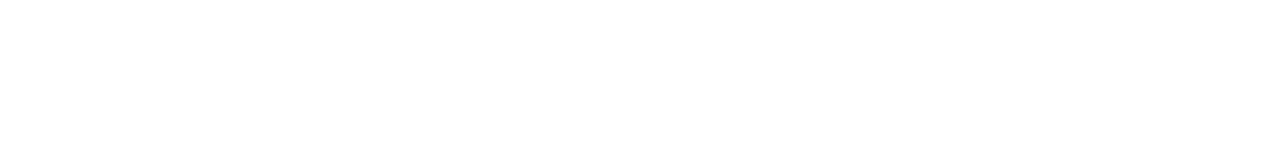
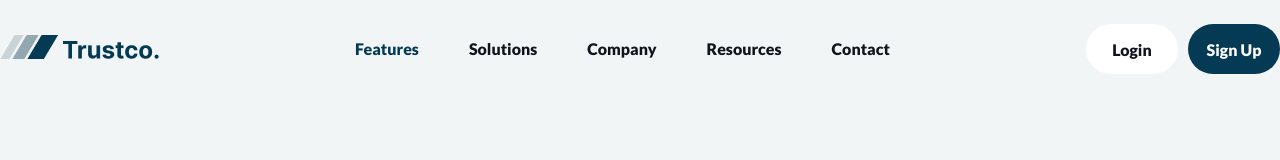
Before and after one commit to hekimm/trustco, a plain HTML site: page index.html in a window 1280 px wide. Drawn offline with Linux system fonts and the light colour scheme.

Commit message:
[RLP-1] - designed the header-section

```diff
--- a/index.html
+++ b/index.html
@@ -4,12 +4,50 @@
     <meta charset="UTF-8" />
     <meta name="viewport" content="width=device-width, initial-scale=1.0" />
     <title>Trustco</title>
+    <link rel="stylesheet" href="styles/style.css" />
+    <link rel="stylesheet" href="styles/reset.css" />
+    <link rel="preconnect" href="https://fonts.googleapis.com" />
+    <link rel="preconnect" href="https://fonts.gstatic.com" crossorigin />
+    <link
+      href="https://fonts.googleapis.com/css2?family=Lato:ital,wght@0,100;0,300;0,400;0,700;0,900;1,100;1,300;1,400;1,700;1,900&family=Manrope:wght@200..800&family=Pacifico&family=Poppins:ital,wght@0,100;0,200;0,300;0,400;0,500;0,600;0,700;0,800;0,900;1,100;1,200;1,300;1,400;1,500;1,600;1,700;1,800;1,900&family=Raleway:ital,wght@0,100..900;1,100..900&display=swap"
+      rel="stylesheet"
+    />
   </head>
   <body>
-    <header></header>
+    <div id="container">
+      <!-- header start -->
+      <header class="header">
+        <div class="brand">
+          <a href="index.html">
+            <img src="images/header/logo.png" alt="logo image" class="logo"
+          /></a>
+        </div>
+        <div class="nav-links">
+          <nav>
+            <ul>
+              <li><a href="">Features</a></li>
+              <li><a href="">Solutions</a></li>
+              <li><a href="">Company</a></li>
+              <li><a href="">Resources</a></li>
+              <li><a href="">Contact</a></li>
+            </ul>
+          </nav>
+        </div>
 
-    <main></main>
+        <div class="auth-buttons">
+          <button class="login">Login</button>
+          <button class="sign-up">Sign Up</button>
+        </div>
+      </header>
+      <!-- header end -->
 
-    <footer></footer>
+      <!-- main content start -->
+      <main></main>
+      <!-- main content end -->
+
+      <!-- footer-start -->
+      <footer></footer>
+      <!-- footer-end -->
+    </div>
   </body>
 </html>
--- /dev/null
+++ b/styles/reset.css
@@ -0,0 +1,5 @@
+*{
+    margin: 0;
+    padding: 0;
+    box-sizing: border-box;
+}
--- /dev/null
+++ b/styles/style.css
@@ -0,0 +1,61 @@
+body {
+  background-color: #f2f5f6;
+}
+#container {
+  max-width: 1440px;
+  margin: 0 auto;
+}
+/* Header styles */
+.header {
+  display: flex;
+  justify-content: space-between;
+  align-items: center;
+  height: 98px;
+}
+
+.header .brand .brand-logo {
+  width: 58.5px;
+  height: 24px;
+}
+
+.header .nav-links nav ul {
+  display: flex;
+  gap: 50px;
+}
+
+.header .nav-links nav ul li {
+  list-style: none;
+}
+.header .nav-links nav ul li a {
+  text-decoration: none;
+  color: #12141d;
+  font-family: "Lato", serif;
+  font-weight: 800;
+}
+.header .nav-links nav ul li:first-child a {
+  color: #043a53;
+}
+.header .auth-buttons {
+  display: flex;
+  gap: 10px;
+}
+.header .auth-buttons .login {
+  background-color: #fff;
+  color: #12141d;
+}
+.header .auth-buttons .login,
+.header .auth-buttons .sign-up {
+  border: none;
+  width: 92px;
+  height: 50px;
+  border-radius: 42px;
+  font-family: "Lato", serif;
+  font-size: 16px;
+  font-weight: 800;
+  cursor: pointer;
+}
+
+.header .auth-buttons .sign-up {
+  background-color: #043a53;
+  color: #fff;
+}
```
Also changed, not shown: images/header/logo.png (added), images/hero/hero-1.png (added), images/hero/hero-2.png (added), 3 other files.
